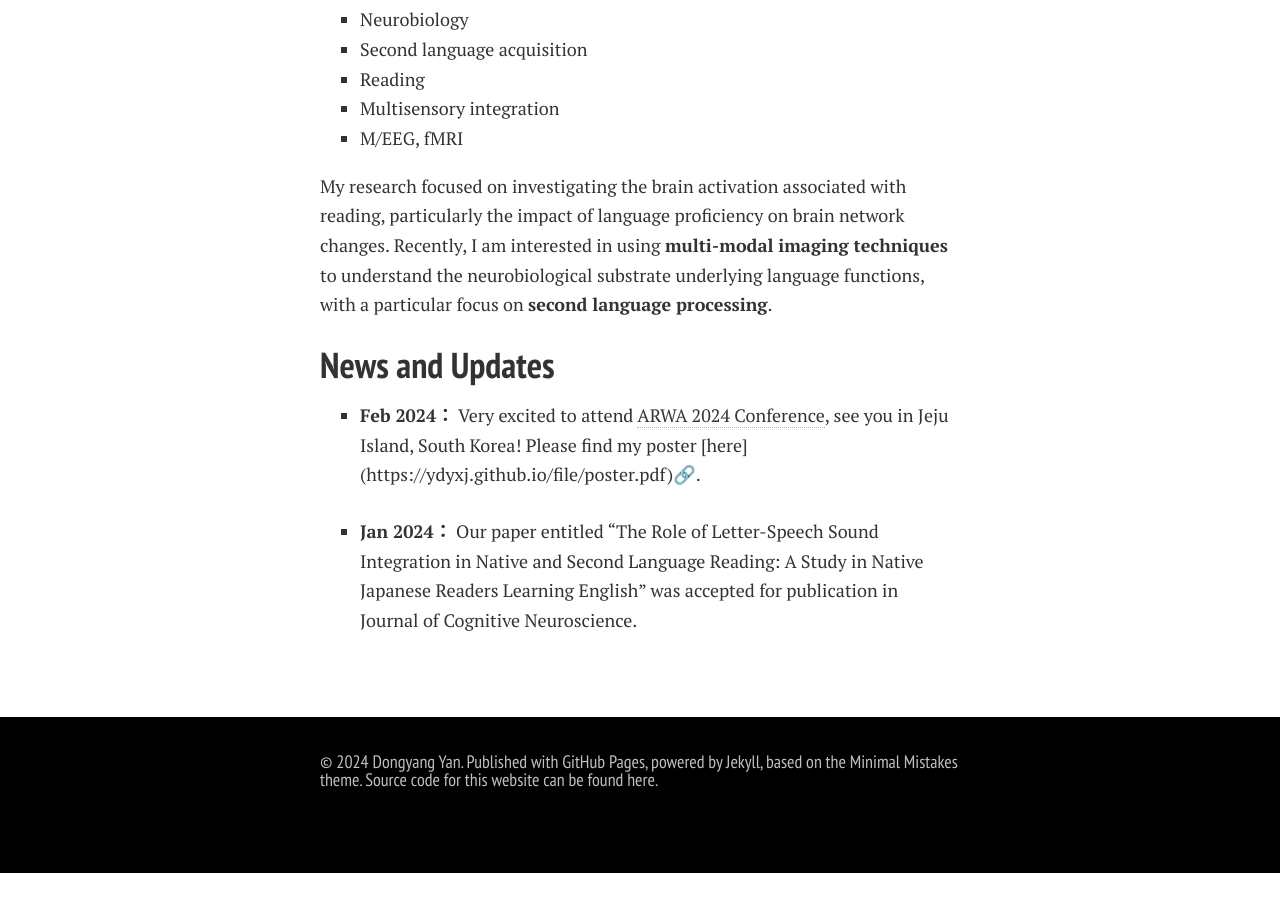
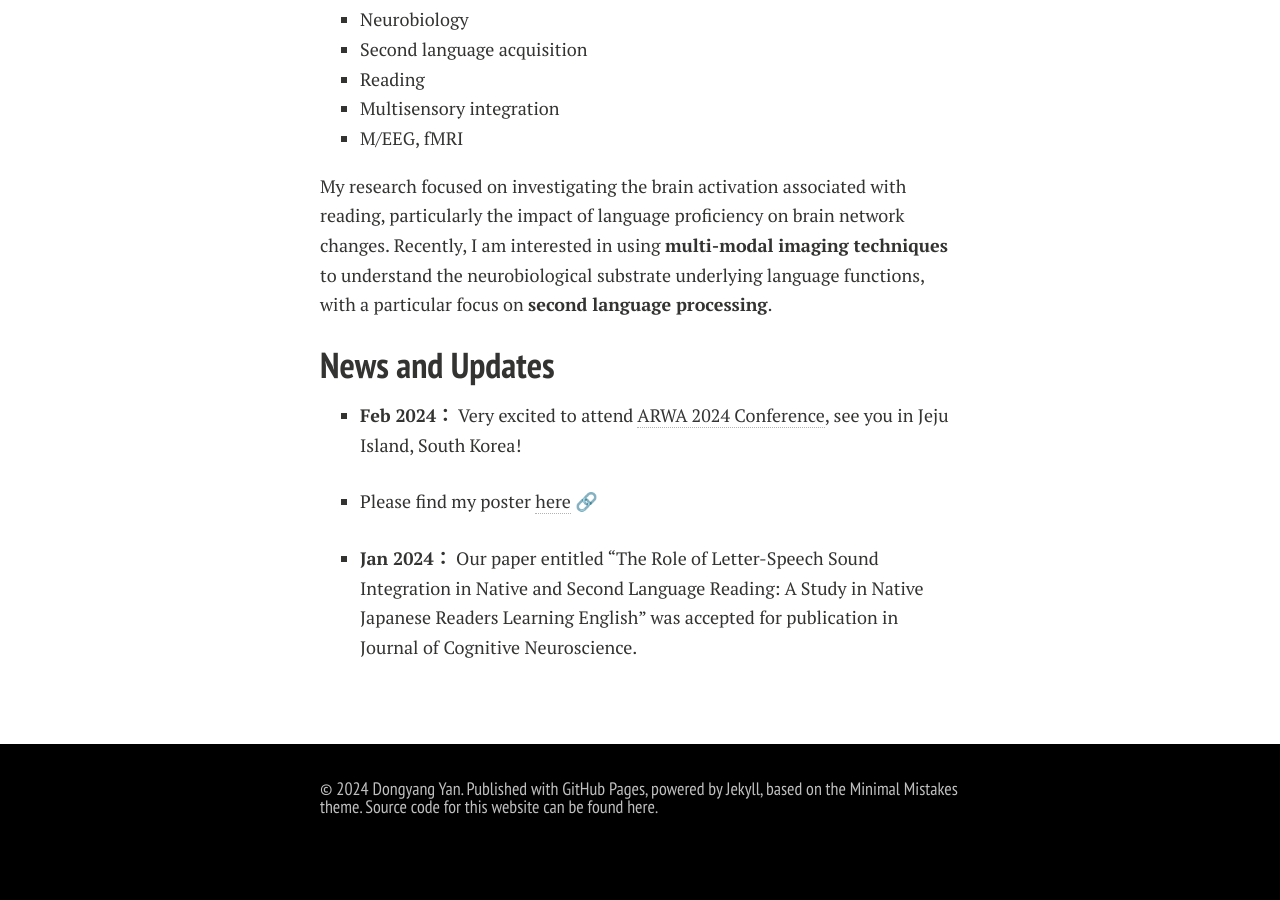
Before and after one commit to ydyxj/ydyxj.github.io, a Jekyll site: the page built from index.md, in a window 1280 px wide and 900 px high, scrolled down 803 px. Built offline with Jekyll 4.4.1, drawn with Linux system fonts in a browser that asks for light colours; nearby versions of some CDN libraries; comment, search, counter and statistics services are not loaded; a style sheet for code colours, icons or effects is not loaded; our own code applies the rules of GitHub Pages for plain Markdown files; before the commit the page ends 1676 px from its top, so only the background shows below that.

Commit message:
Add files via upload

```diff
--- a/index.md
+++ b/index.md
@@ -37,6 +37,8 @@ My research focused on investigating the brain activation associated with readin
 
 ## News and Updates
 
-- **Feb 2024：** Very excited to attend [ARWA 2024 Conference](https://www.arwasia.org/arwa-2024), see you in Jeju Island, South Korea! Please find my poster [here] (https://ydyxj.github.io/file/poster.pdf)🔗.
+- **Feb 2024：** Very excited to attend [ARWA 2024 Conference](https://www.arwasia.org/arwa-2024), see you in Jeju Island, South Korea!
+
+- Please find my poster [here](https://ydyxj.github.io/file/poster.pdf) 🔗
 
 - **Jan 2024：** Our paper entitled “The Role of Letter-Speech Sound Integration in Native and Second Language Reading: A Study in Native Japanese Readers Learning English” was accepted for publication in Journal of Cognitive Neuroscience.
```
